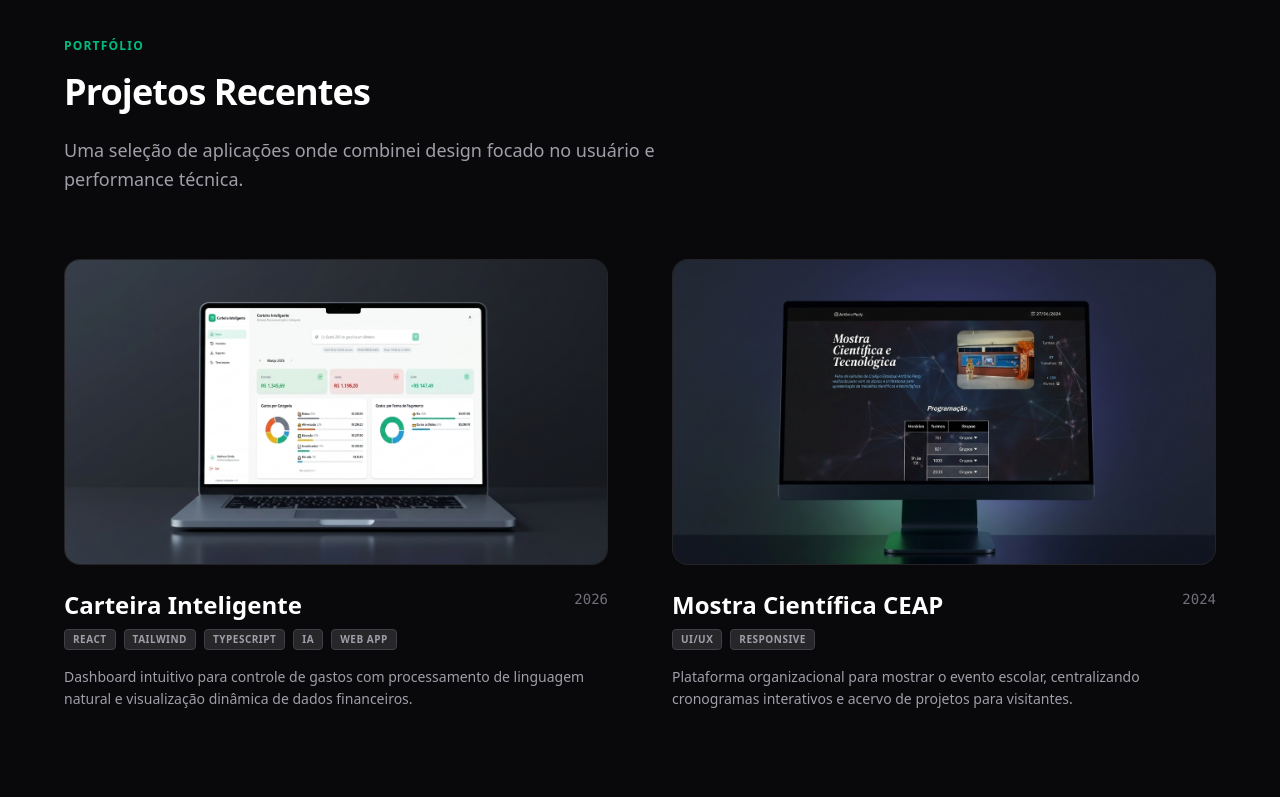
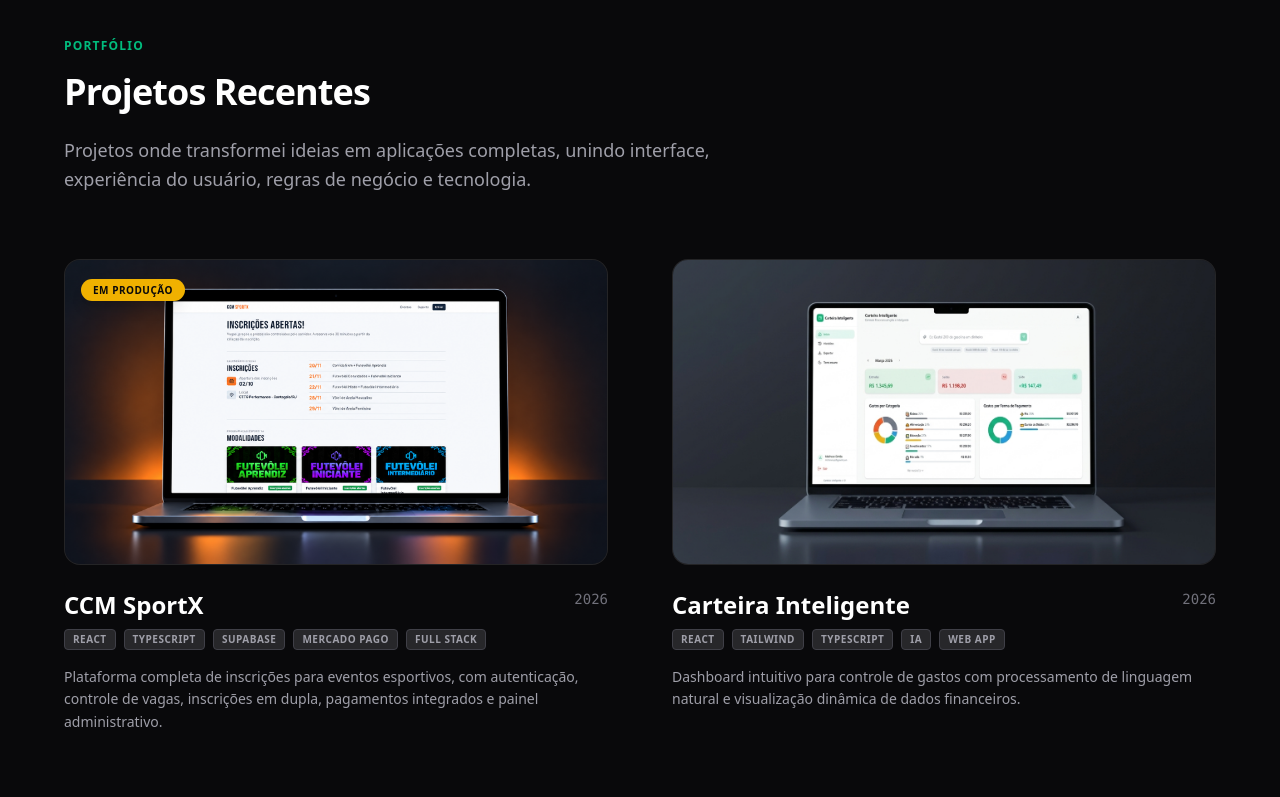
Before and after one commit to mthsimao/portfolio, a React (Vite) app: page / in a window 1280 px wide. Shown: the part 2880-3677 px from the top of the page. Built offline with nearby package versions, Linux system fonts and the light colour scheme.

Commit message:
Adding ccm sportx project

```diff
--- a/src/components/Projects.jsx
+++ b/src/components/Projects.jsx
@@ -1,16 +1,13 @@
 import feiraCeapImage from "../assets/images/feiraCeapImage.png";
 import smartWallet from "../assets/images/smart-wallet.png";
-import { Github } from "lucide-react";
-import { Link } from "lucide-react";
+import ccmSportx from "../assets/images/ccm-sportx.png";
 
 function Projects() {
   return (
-    <>
     <section
       id="projects"
       className="relative bg-zinc-950 text-white py-24 px-6 overflow-hidden"
     >
-        {/* Gradiente de fundo sutil para separar as seções */}
       <div className="absolute top-0 left-0 w-full h-px bg-gradient-to-r from-transparent via-blue-500/20 to-transparent" />
 
       <div className="container mx-auto max-w-[72rem]">
@@ -18,17 +15,85 @@ function Projects() {
           <span className="text-emerald-500 font-semibold tracking-widest uppercase text-xs">
             Portfólio
           </span>
+
           <h2 className="mt-4 mb-6 text-3xl md:text-4xl font-bold tracking-tight">
             Projetos Recentes
           </h2>
+
           <p className="text-zinc-400 text-lg leading-relaxed">
-              Uma seleção de aplicações onde combinei design focado no usuário e
-              performance técnica.
+            Projetos onde transformei ideias em aplicações completas, unindo
+            interface, experiência do usuário, regras de negócio e tecnologia.
           </p>
         </div>
 
         <div className="grid grid-cols-1 md:grid-cols-2 gap-12 lg:gap-16">
-            {/* Projeto 1: Carteira Inteligente */}
+          {/* Projeto 1: CCM SportX */}
+          <div className="group flex flex-col">
+            <a
+              href="https://ccmsportx.com.br/"
+              target="_blank"
+              rel="noopener noreferrer"
+              className="relative block aspect-video overflow-hidden rounded-2xl bg-zinc-900 border border-white/5 transition-all duration-500 group-hover:border-yellow-500/40 group-hover:shadow-[0_20px_55px_rgba(249,115,22,0.1)]"
+            >
+              <div className="absolute inset-0 bg-gradient-to-t from-zinc-950/80 via-transparent to-transparent opacity-0 group-hover:opacity-100 transition-opacity duration-500 z-10" />
+
+              {/* Badge para destacar que é um projeto real */}
+              <div className="absolute top-4 left-4 z-20">
+                <span className="px-3 py-1 rounded-full text-[10px] font-bold uppercase tracking-wider bg-yellow-500 text-zinc-950 shadow-lg">
+                  Em produção
+                </span>
+              </div>
+
+              <img
+                src={ccmSportx}
+                alt="CCM SportX"
+                className="h-full w-full object-cover transition-transform duration-700 group-hover:scale-105"
+                loading="lazy"
+              />
+            </a>
+
+            <div className="mt-6">
+              <div className="flex justify-between items-start gap-4">
+                <div>
+                  <h3 className="text-2xl font-bold group-hover:text-yellow-400 transition-colors">
+                    CCM SportX
+                  </h3>
+
+                  <div className="flex flex-wrap gap-2 mt-2">
+                    <span className="px-2 py-0.5 rounded text-[10px] font-bold uppercase tracking-wider bg-zinc-800 text-zinc-400 border border-zinc-700">
+                      React
+                    </span>
+
+                    <span className="px-2 py-0.5 rounded text-[10px] font-bold uppercase tracking-wider bg-zinc-800 text-zinc-400 border border-zinc-700">
+                      TypeScript
+                    </span>
+
+                    <span className="px-2 py-0.5 rounded text-[10px] font-bold uppercase tracking-wider bg-zinc-800 text-zinc-400 border border-zinc-700">
+                      Supabase
+                    </span>
+
+                    <span className="px-2 py-0.5 rounded text-[10px] font-bold uppercase tracking-wider bg-zinc-800 text-zinc-400 border border-zinc-700">
+                      Mercado Pago
+                    </span>
+
+                    <span className="px-2 py-0.5 rounded text-[10px] font-bold uppercase tracking-wider bg-zinc-800 text-zinc-400 border border-zinc-700">
+                      Full Stack
+                    </span>
+                  </div>
+                </div>
+
+                <span className="text-zinc-500 font-mono text-sm">2026</span>
+              </div>
+
+              <p className="mt-4 text-zinc-400 text-sm leading-relaxed">
+                Plataforma completa de inscrições para eventos esportivos, com
+                autenticação, controle de vagas, inscrições em dupla, pagamentos
+                integrados e painel administrativo.
+              </p>
+            </div>
+          </div>
+
+          {/* Projeto 2: Carteira Inteligente */}
           <div className="group flex flex-col">
             <a
               href="https://carteira-inteligente.vercel.app/"
@@ -36,11 +101,10 @@ function Projects() {
               rel="noopener noreferrer"
               className="relative block aspect-video overflow-hidden rounded-2xl bg-zinc-900 border border-white/5 transition-all duration-500 group-hover:border-emerald-500/30 group-hover:shadow-[0_20px_50px_rgba(16,185,129,0.1)]"
             >
-                {/* Overlay de brilho no hover */}
               <div className="absolute inset-0 bg-gradient-to-t from-zinc-950/80 via-transparent to-transparent opacity-0 group-hover:opacity-100 transition-opacity duration-500 z-10" />
 
               <img
-                  src={smartWallet} // Aqui use a imagem do notebook que geramos
+                src={smartWallet}
                 alt="Carteira Inteligente"
                 className="h-full w-full object-cover transition-transform duration-700 group-hover:scale-105"
                 loading="lazy"
@@ -53,35 +117,41 @@ function Projects() {
                   <h3 className="text-2xl font-bold group-hover:text-emerald-400 transition-colors">
                     Carteira Inteligente
                   </h3>
-                    <div className="flex gap-2 mt-2">
+
+                  <div className="flex flex-wrap gap-2 mt-2">
                     <span className="px-2 py-0.5 rounded text-[10px] font-bold uppercase tracking-wider bg-zinc-800 text-zinc-400 border border-zinc-700">
                       React
                     </span>
+
                     <span className="px-2 py-0.5 rounded text-[10px] font-bold uppercase tracking-wider bg-zinc-800 text-zinc-400 border border-zinc-700">
                       Tailwind
                     </span>
+
                     <span className="px-2 py-0.5 rounded text-[10px] font-bold uppercase tracking-wider bg-zinc-800 text-zinc-400 border border-zinc-700">
                       TypeScript
                     </span>
+
                     <span className="px-2 py-0.5 rounded text-[10px] font-bold uppercase tracking-wider bg-zinc-800 text-zinc-400 border border-zinc-700">
                       IA
                     </span>
+
                     <span className="px-2 py-0.5 rounded text-[10px] font-bold uppercase tracking-wider bg-zinc-800 text-zinc-400 border border-zinc-700">
-                        WEB APP
+                      Web App
                     </span>
                   </div>
                 </div>
+
                 <span className="text-zinc-500 font-mono text-sm">2026</span>
               </div>
+
               <p className="mt-4 text-zinc-400 text-sm leading-relaxed">
-                  Dashboard intuitivo para controle de gastos com processamento
-                  de linguagem natural e visualização dinâmica de dados
-                  financeiros.
+                Dashboard intuitivo para controle de gastos com processamento de
+                linguagem natural e visualização dinâmica de dados financeiros.
               </p>
             </div>
           </div>
 
-            {/* Projeto 2: Mostra Científica */}
+          {/* Projeto 3: Mostra Científica */}
           <div className="group flex flex-col">
             <a
               href="https://ceap-feira.vercel.app/"
@@ -92,8 +162,8 @@ function Projects() {
               <div className="absolute inset-0 bg-gradient-to-t from-zinc-950/80 via-transparent to-transparent opacity-0 group-hover:opacity-100 transition-opacity duration-500 z-10" />
 
               <img
-                  src={feiraCeapImage} // Aqui use a imagem do monitor que geramos
-                  alt="Feira Ceap"
+                src={feiraCeapImage}
+                alt="Mostra Científica CEAP"
                 className="h-full w-full object-cover transition-transform duration-700 group-hover:scale-105"
                 loading="lazy"
               />
@@ -105,20 +175,24 @@ function Projects() {
                   <h3 className="text-2xl font-bold group-hover:text-blue-400 transition-colors">
                     Mostra Científica CEAP
                   </h3>
-                    <div className="flex gap-2 mt-2">
+
+                  <div className="flex flex-wrap gap-2 mt-2">
                     <span className="px-2 py-0.5 rounded text-[10px] font-bold uppercase tracking-wider bg-zinc-800 text-zinc-400 border border-zinc-700">
                       UI/UX
                     </span>
+
                     <span className="px-2 py-0.5 rounded text-[10px] font-bold uppercase tracking-wider bg-zinc-800 text-zinc-400 border border-zinc-700">
                       Responsive
                     </span>
                   </div>
                 </div>
+
                 <span className="text-zinc-500 font-mono text-sm">2024</span>
               </div>
+
               <p className="mt-4 text-zinc-400 text-sm leading-relaxed">
-                  Plataforma organizacional para mostrar o evento escolar,
-                  centralizando cronogramas interativos e acervo de projetos
+                Plataforma organizacional para apresentar o evento escolar,
+                centralizando cronogramas interativos e o acervo de projetos
                 para visitantes.
               </p>
             </div>
@@ -126,7 +200,6 @@ function Projects() {
         </div>
       </div>
     </section>
-    </>
   );
 }
 
```
Also changed, not shown: src/assets/images/ccm-sportx.png (added). Lines whose indentation alone changed are shown as unchanged.
